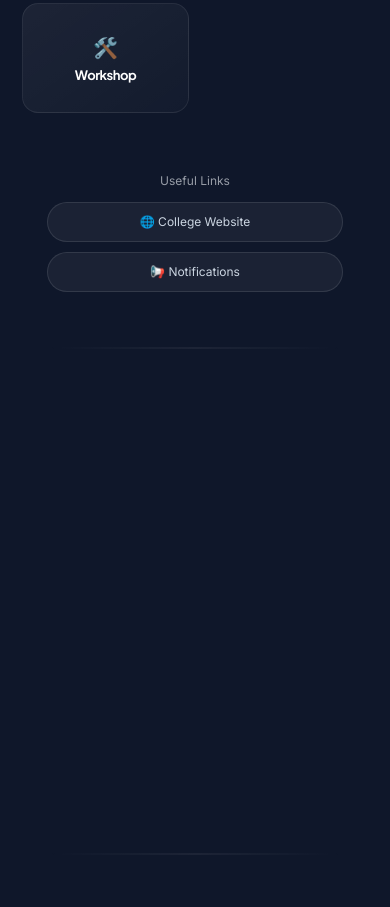
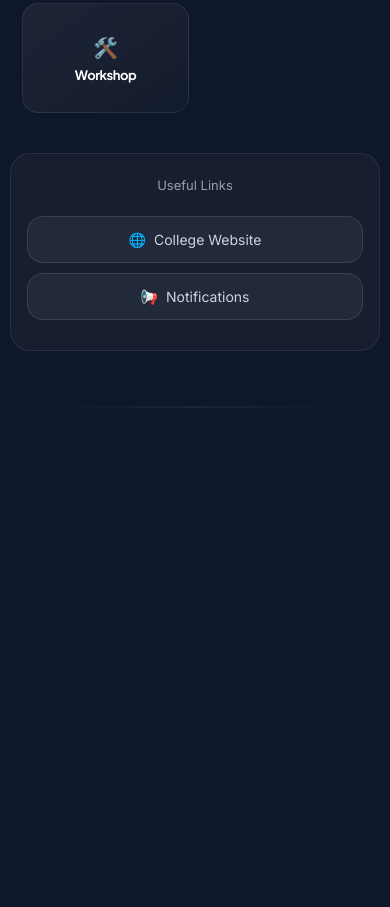
Before and after one commit to Sahil6707/nerdy-notes, a website: page nerdy-notes-frontend/index.html in a window 390 px wide. Shown: the part 1335-2242 px from the top of the page. Drawn offline with Linux system fonts and the light colour scheme; no server answers.

Commit message:
adding links 1

```diff
--- a/nerdy-notes-frontend/index.html
+++ b/nerdy-notes-frontend/index.html
@@ -158,14 +158,18 @@
       </a>
     </section>
 
-    <div class="external-links">
-      <p class="external-label">Useful Links</p>
-  <a href="https://nitsri.samarth.edu.in/index.php/site/login" target="_blank">
-    🌐 College Website
-  </a>
-  <a href="https://nitsri.ac.in/Pages/DisplayPages.aspx?page=caeas" target="_blank">
-    📢 Notifications
-  </a>
+  <div class="external-wrapper">
+  <p class="external-label">Useful Links</p>
+
+  <div class="external-links">
+    <a href="https://your-college-link.com" target="_blank">
+      <span>🌐</span> College Website
+    </a>
+
+    <a href="https://your-notice-link.com" target="_blank">
+      <span>📢</span> Notifications
+    </a>
+  </div>
 </div>
 
     <div class="section-divider"></div>
--- a/nerdy-notes-frontend/style.css
+++ b/nerdy-notes-frontend/style.css
@@ -1853,24 +1853,57 @@ font-size:19px;
   padding-bottom: 10px;
 }
 
+.external-wrapper {
+  max-width: 420px;
+  margin: 30px auto;
+
+  padding: 20px 16px;
+  border-radius: 20px;
+
+  background: rgba(255,255,255,0.03);
+  border: 1px solid rgba(255,255,255,0.08);
+
+  text-align: center;
+}
+
+.external-label {
+  font-size: 13px;
+  opacity: 0.6;
+  margin-bottom: 14px;
+}
+
 .external-links {
+  display: flex;
   flex-direction: column;
+  gap: 10px;
+}
+
+.external-links a {
+  display: flex;
   align-items: center;
-  gap: 10px;
-}
-
-.external-links a {
-  width: 80%;
-  text-align: center;
-  font-size: 12px;
-  padding: 10px;
-}
-
-.external-label {
-  text-align: center;
-  font-size: 12px;
-  opacity: 0.6;
-  margin-top: 20px;
+  justify-content: center;
+  gap: 8px;
+
+  padding: 12px;
+  border-radius: 16px;
+
+  background: rgba(255,255,255,0.05);
+  border: 1px solid rgba(255,255,255,0.1);
+
+  color: #cbd5e1;
+  text-decoration: none;
+  font-size: 14px;
+
+  transition: all 0.25s ease;
+}
+
+.external-links a:hover {
+  background: rgba(56,189,248,0.12);
+  border-color: #38bdf8;
+
+  transform: translateY(-2px);
+
+  box-shadow: 0 0 12px rgba(56,189,248,0.25);
 }
 
 .hero-subtitle {
```
